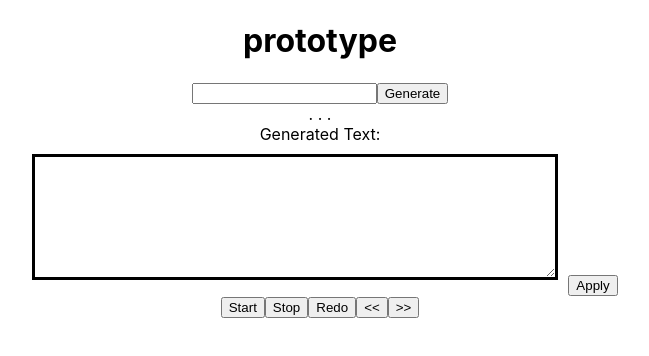
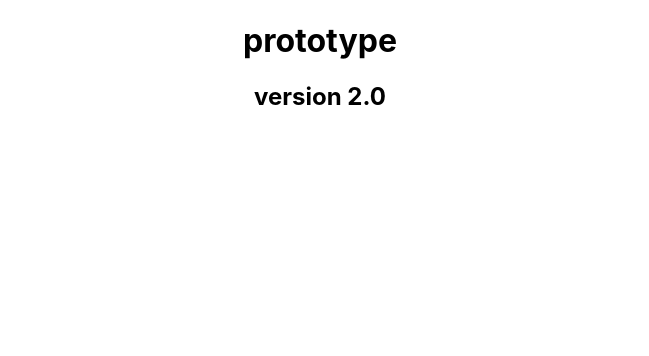
Before and after one commit to nmarkert/writing-with-generated-text, a React (Create React App) app in the folder frontend/: page / in a window 1280 px wide. Shown: the top 356 px of the page, without its empty margins (320-969 px from the left). Built offline with nearby package versions, Linux system fonts and the light colour scheme.

Commit message:
Refactored Frontend to support different versions

```diff
--- a/frontend/src/App.js
+++ b/frontend/src/App.js
@@ -1,7 +1,6 @@
-import React, {useState, useEffect} from 'react';
-import { TextField } from './js_components/TextField'
-import { KeywordInput } from './js_components/KeywordInput'
-import { ControllButtons } from './js_components/ControllButtons'
+import React from 'react';
+//import { Version1 } from './versions/Version1';
+import { Version2 } from './versions/Version2';
 import './App.css';
 
 
@@ -149,34 +148,19 @@ class App extends React.Component {
     return (
       <div className="App">
         <h1> prototype </h1>
-        <div>
-          <KeywordInput
-            g_started={this.generation_started}
-            g_finished={this.generation_finished}
-            disabled={this.state.isGenerating}
-            generate={this.new_generation}
-          />
-        </div>
-        <div>
-          Generated Text:
-          <TextField
-            stop={this.stopClock}
-            on_submit={this.new_generation}
-            sentence={this.state.sentence}
-            handle_typing={this.handle_typing}
-            disabled={this.state.isGenerating}
-           />
-        </div>
-        <div>
-          <ControllButtons
+        <Version2
           startClock={this.startClock}
           stopClock={this.stopClock}
           redoGeneration={this.redoGeneration}
           slowerGeneration={this.slowerGeneration}
           fasterGeneration={this.fasterGeneration}
           disabled={this.state.isGenerating}
+          generation_started={this.generation_started}
+          generation_finished={this.generation_finished}
+          new_generation={this.new_generation}
+          sentence={this.state.sentence}
+          handle_typing={this.handle_typing}
         />
-        </div>
       </div>
     );
   }
--- a/frontend/src/js_components/TextField.js
+++ b/frontend/src/js_components/TextField.js
@@ -1,5 +1,5 @@
-import React, {useState, useEffect} from 'react';
-import { Word } from './Word'
+import React from 'react';
+//import { Word } from './Word'
 import '../App.css';
 
 var intervalId = -1
--- /dev/null
+++ b/frontend/src/versions/Version1.js
@@ -0,0 +1,39 @@
+import { TextField } from '../js_components/TextField'
+import { KeywordInput } from '../js_components/KeywordInput'
+import { ControllButtons } from '../js_components/ControllButtons'
+
+export function Version1(props) {
+    return(
+        <>
+        <h2> version 1.1 </h2>
+        <div>
+        <KeywordInput
+            g_started={props.generation_started}
+            g_finished={props.generation_finished}
+            disabled={props.isGenerating}
+            generate={props.new_generation}
+        />
+        </div>
+        <div>
+        Generated Text:
+        <TextField
+            stop={props.stopClock}
+            on_submit={props.new_generation}
+            sentence={props.sentence}
+            handle_typing={props.handle_typing}
+            disabled={props.isGenerating}
+        />
+        </div>
+        <div>
+        <ControllButtons
+            startClock={props.startClock}
+            stopClock={props.stopClock}
+            redoGeneration={props.redoGeneration}
+            slowerGeneration={props.slowerGeneration}
+            fasterGeneration={props.fasterGeneration}
+            disabled={props.isGenerating}
+        />
+        </div>
+        </>
+    )
+}
--- /dev/null
+++ b/frontend/src/versions/Version2.js
@@ -0,0 +1,8 @@
+export function Version2(props) {
+
+    return(
+        <>
+        <h2> version 2.0 </h2>
+        </>
+    )
+}
```
Lines whose indentation alone changed are shown as unchanged.
